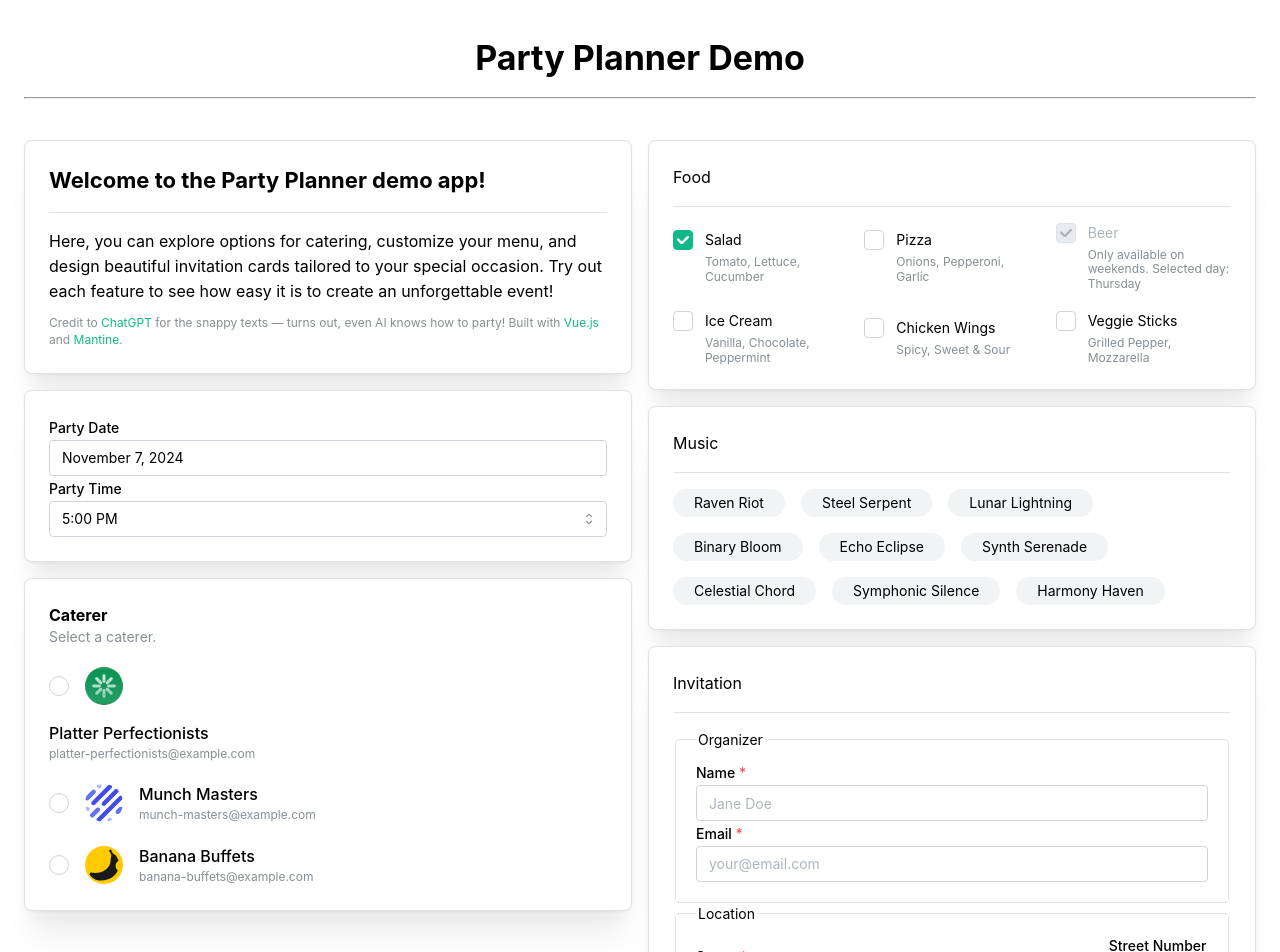
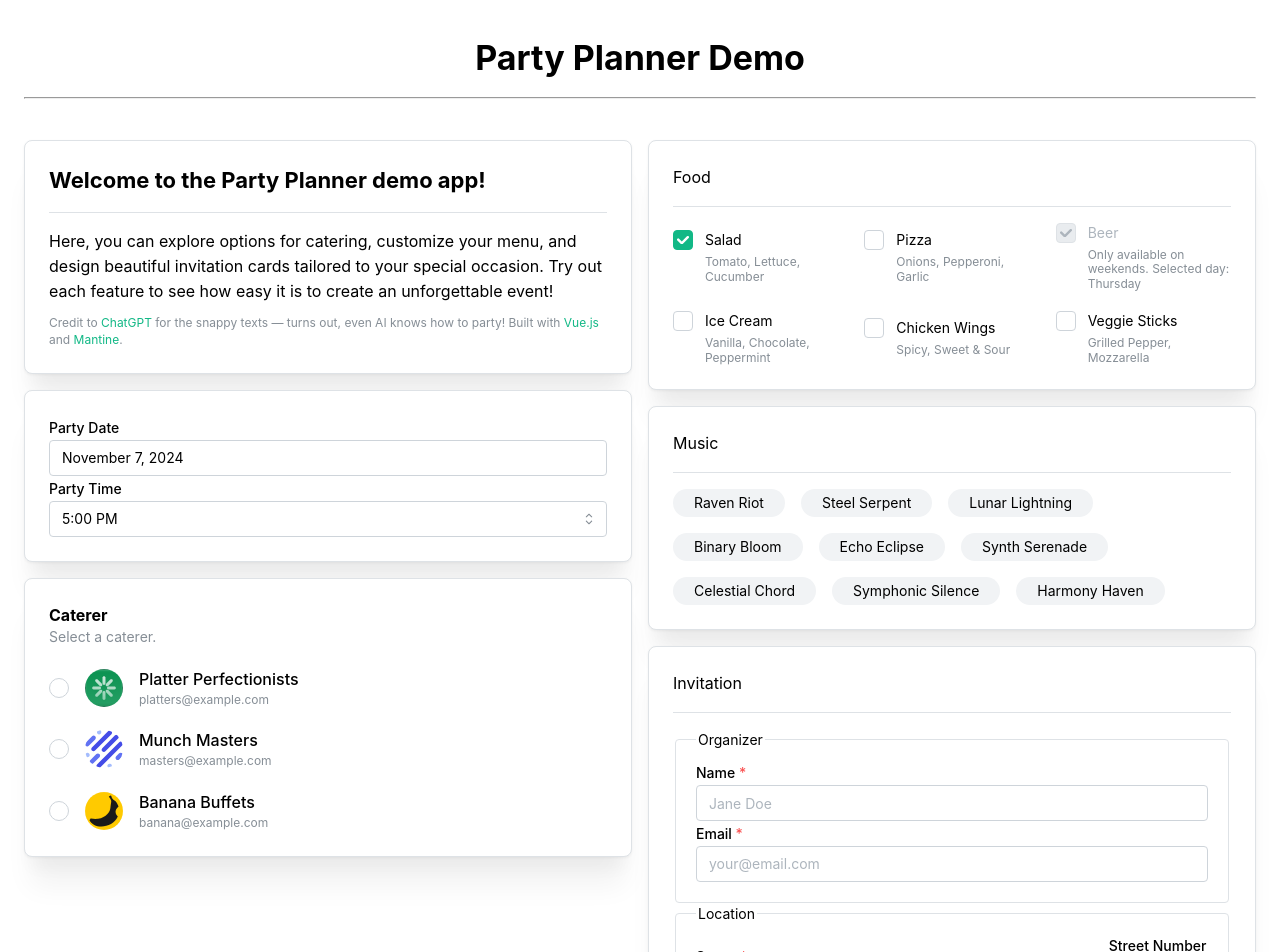
Before and after one commit to Qytera-Gmbh/schulung-playwright-basics, a React (Vite) app in the folder tag-1/app/: page / in a window 1280 px wide. Shown: the top 952 px of the page. Built offline with nearby package versions, Linux system fonts and the light colour scheme.

Commit message:
Update caterer mails

```diff
--- a/tag-1/app/src/cards/constants.ts
+++ b/tag-1/app/src/cards/constants.ts
@@ -14,21 +14,21 @@ export const CATERERS = [
   {
     avatar: "/avatars/platter-perfectionists.svg",
     name: "Platter Perfectionists",
-    email: "platter-perfectionists@example.com",
+    email: "platters@example.com",
     description:
       "We specialize in crafting beautifully curated platters that turn every meal into a memorable experience. From mouth-watering appetizers to decadent desserts, our goal is to bring flavor, flair, and a touch of perfection to your table!",
   },
   {
     avatar: "/avatars/munch-masters.svg",
     name: "Munch Masters",
-    email: "munch-masters@example.com",
+    email: "masters@example.com",
     description:
       "Your go-to team for delicious bites and unforgettable feasts. With flavors that satisfy and presentations that impress, we\u2019re here to make every munch a moment to remember!",
   },
   {
     avatar: "/avatars/banana-buffets.svg",
     name: "Banana Buffets",
-    email: "banana-buffets@example.com",
+    email: "banana@example.com",
     description:
       "We bring fun, flavor, and a touch of the unexpected to every spread, with dishes that are as lively as they are delicious. Whether you\u2019re after tropical vibes or classic comfort, we\u2019ve got you covered with a buffet that\u2019s truly a-peel-ing!",
   },
```
